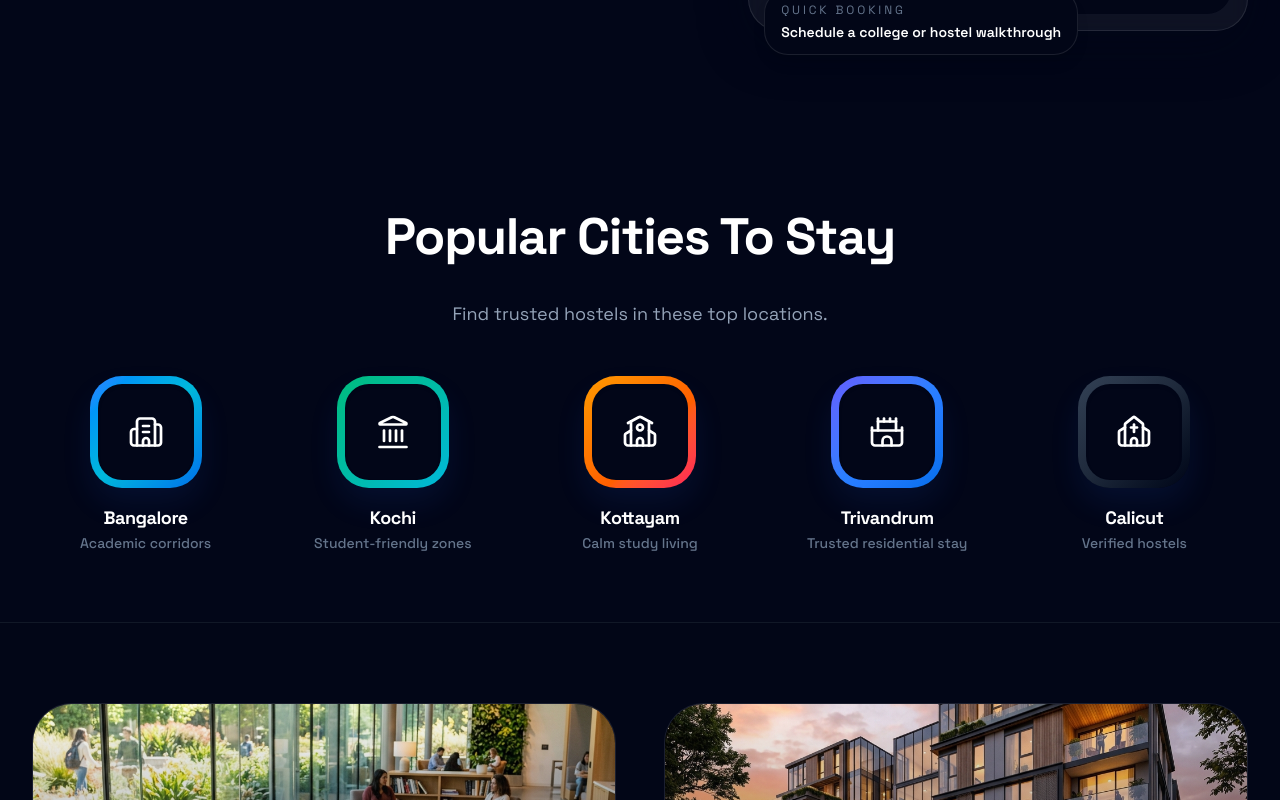
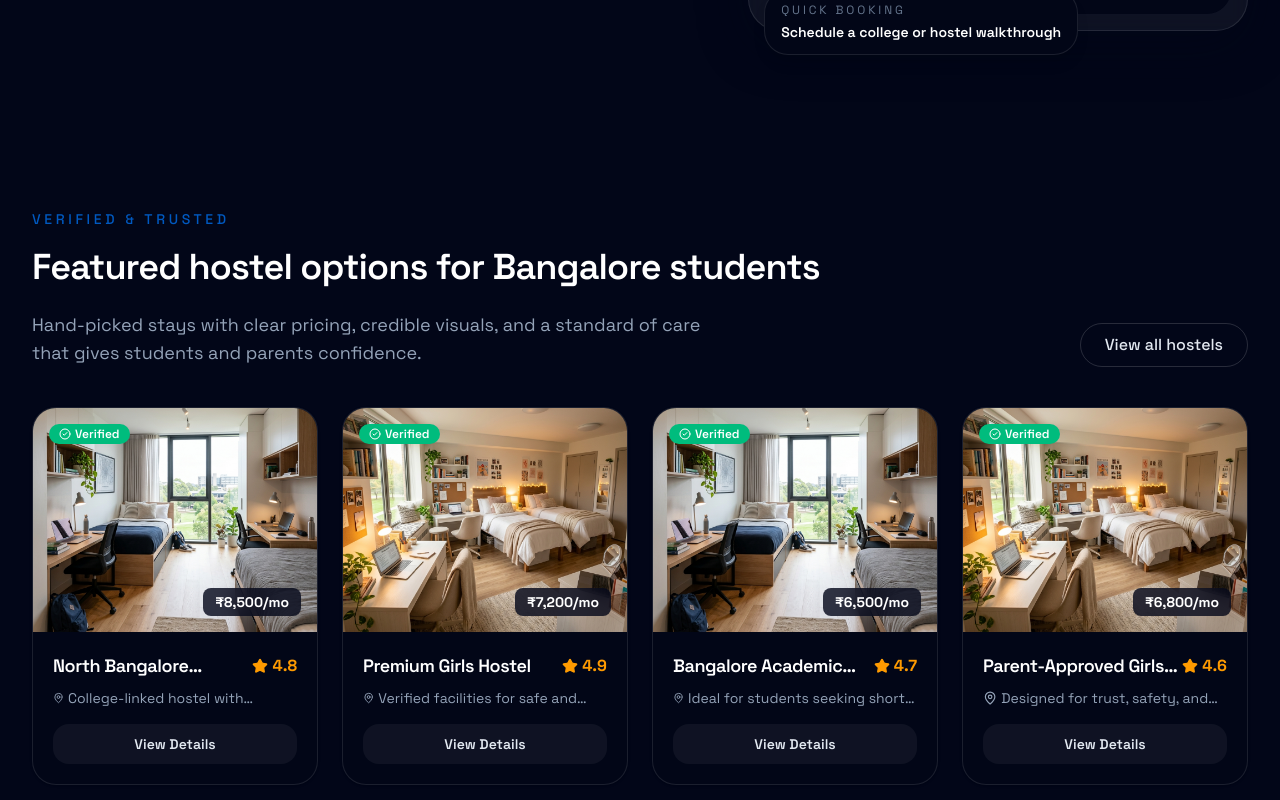
Before and after one commit to Aparna-1999/livinzza, a Next.js app: page / in a window 1280 px wide. Shown: the part 1580-2380 px from the top of the page. Built offline with nearby package versions, Linux system fonts and the light colour scheme.

Commit message:
UI change

```diff
--- a/src/components/pages/Home.tsx
+++ b/src/components/pages/Home.tsx
@@ -19,6 +19,7 @@ const HomePage = () => {
     <MainLayout>
       <UniversitySlider />
       <Hero />
+      <FeaturedHostels />
       <CityGrid />
       <MissionVisionSection />
       <CollegeGrid />
@@ -27,7 +28,6 @@ const HomePage = () => {
       <LifestyleGallerySection />
       <BlogSection />
       <VideoSection />
-      <FeaturedHostels />
       <FAQ />
       <ContactSection />
     </MainLayout>
```
